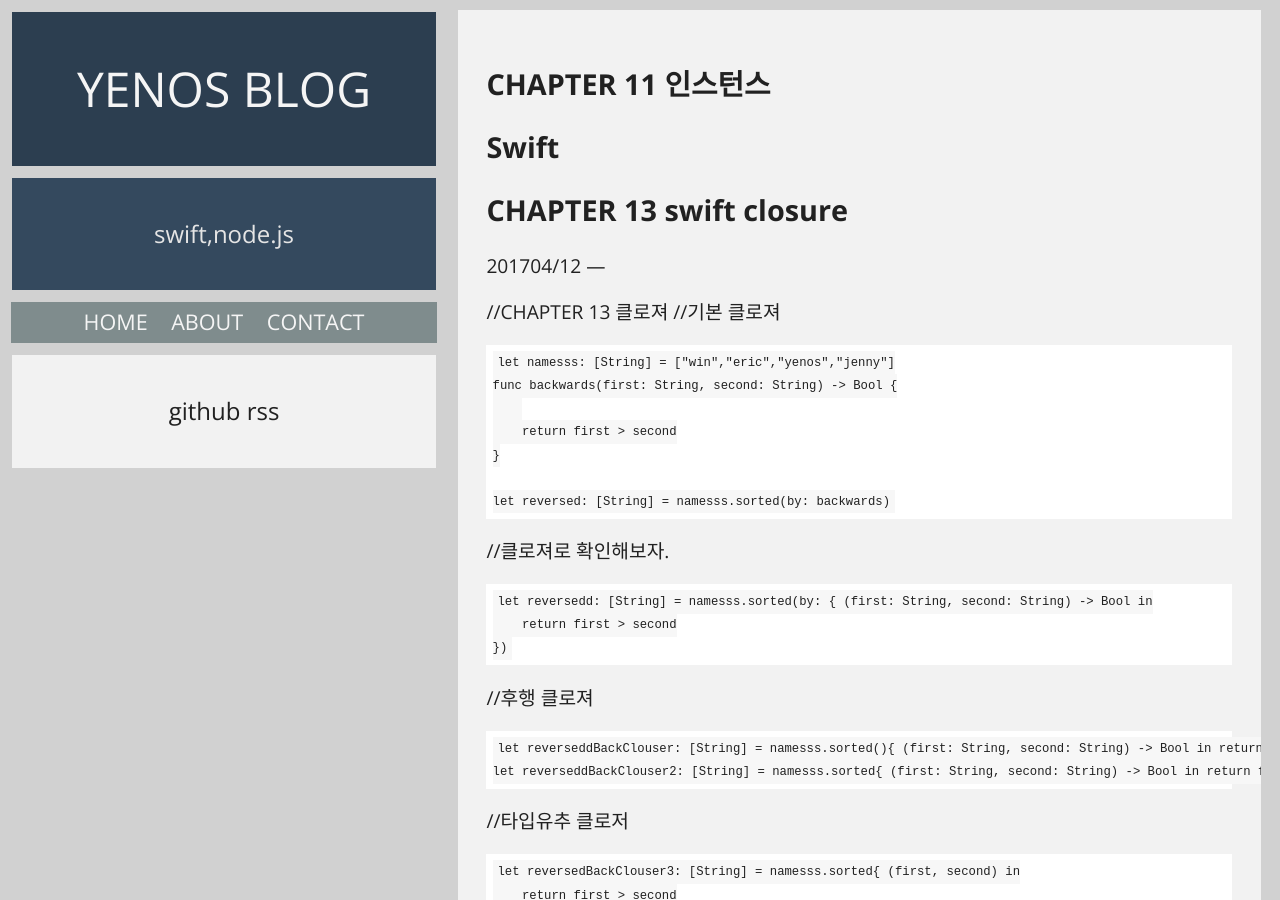
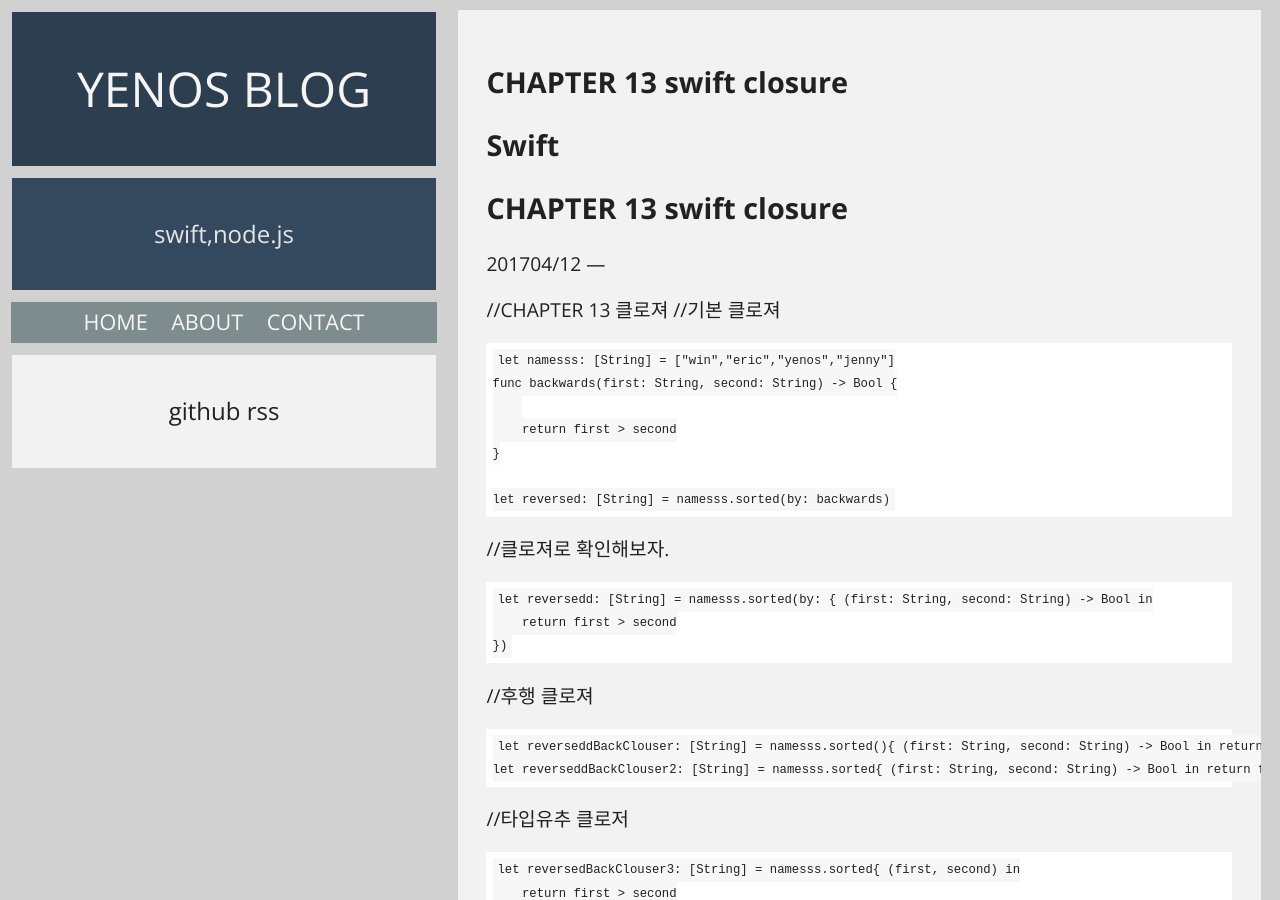
Before and after one commit to yenoss/yenoss.github.io, a Jekyll site: the page built from _posts/2017-04-12-swift closure.md, in a window 1280 px wide and 900 px high. Built offline with Jekyll 4.4.1, drawn with Linux system fonts in a browser that asks for light colours; comment, search, counter and statistics services are not loaded.

Commit message:
fix closure

```diff
--- a/_posts/2017-04-12-swift closure.md
+++ b/_posts/2017-04-12-swift closure.md
@@ -1,6 +1,6 @@
 ---
 layout: post
-title:  "CHAPTER 11 인스턴스"
+title:  "CHAPTER 13 swift closure"
 date:   2017-4-12 15:37:00
 categories: Swift
 ---
```
